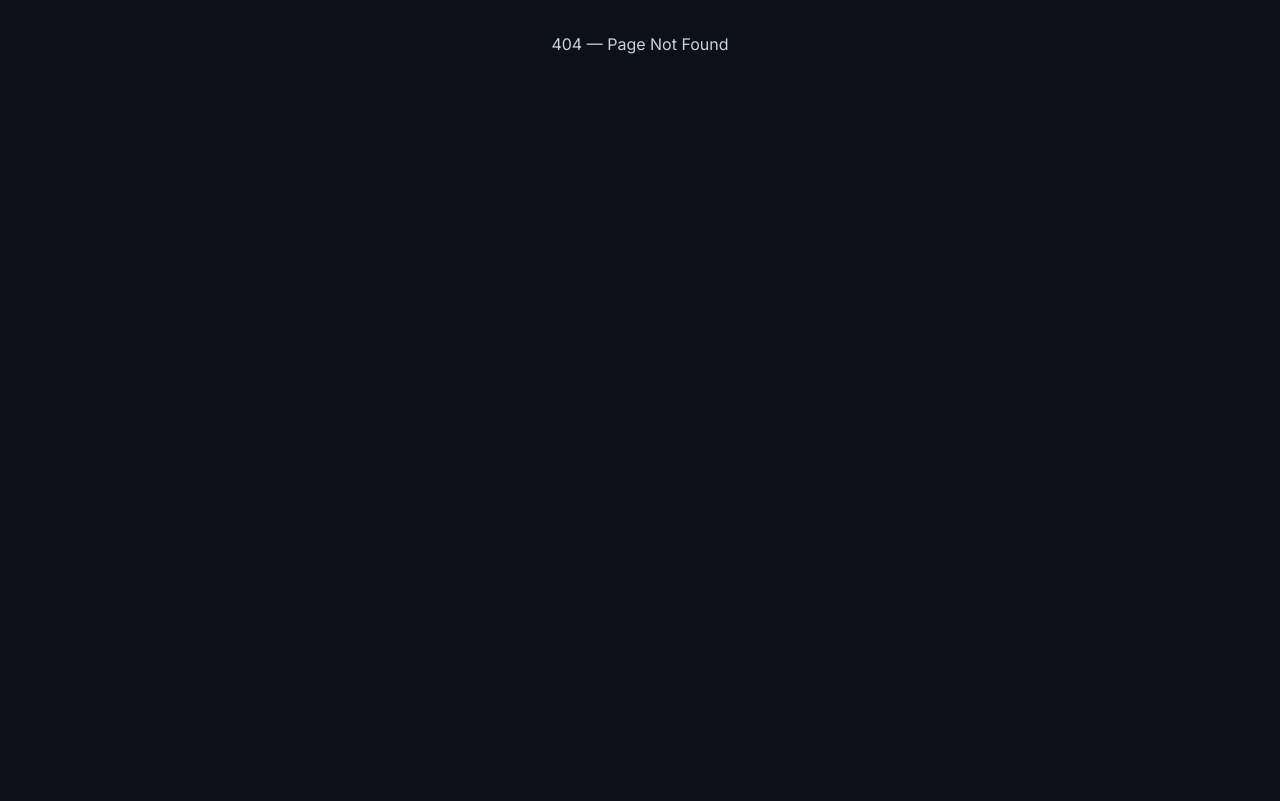
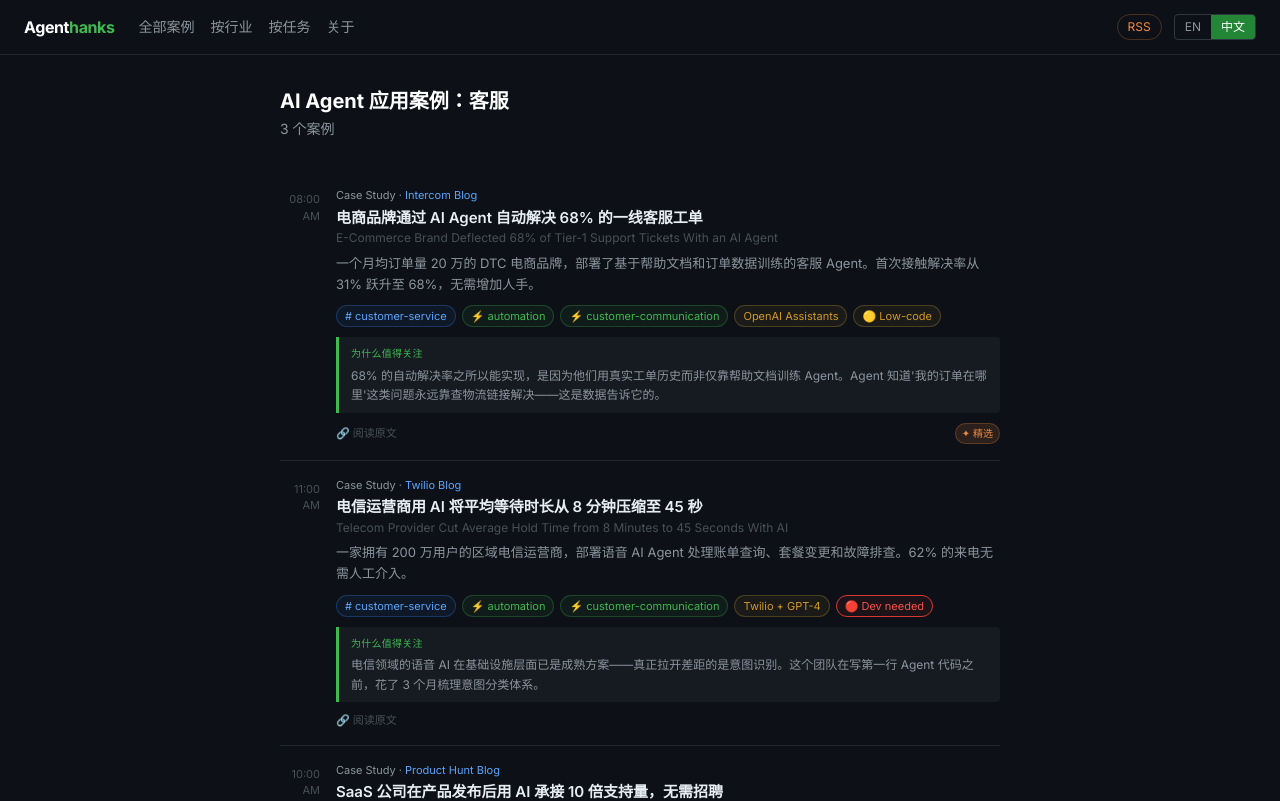
Before and after one commit to odebo/agentcases, a Next.js app: page /zh/industry/customer-service in a window 1280 px wide. Before the commit this address had no page. Shown: the top 801 px of the page. Built offline with nearby package versions, Linux system fonts and the light colour scheme.

Commit message:
feat: add /zh/ routes for full Chinese language support

```diff
--- /dev/null
+++ b/app/zh/case/[slug]/page.tsx
@@ -0,0 +1,49 @@
+import { notFound } from 'next/navigation'
+import Nav from '@/components/Nav'
+import TagBadge from '@/components/TagBadge'
+import AiComment from '@/components/AiComment'
+import { getAllCases, getCaseBySlug } from '@/lib/cases'
+import { MDXRemote } from 'next-mdx-remote/rsc'
+import type { Metadata } from 'next'
+
+type Props = { params: Promise<{ slug: string }> }
+
+export async function generateStaticParams() {
+  return getAllCases().map(c => ({ slug: c.slug }))
+}
+
+export async function generateMetadata({ params }: Props): Promise<Metadata> {
+  const { slug } = await params
+  const c = getCaseBySlug(slug)
+  if (!c) return {}
+  return { title: c.meta_title, description: c.meta_description }
+}
+
+export default async function CasePageZh({ params }: Props) {
+  const { slug } = await params
+  const c = getCaseBySlug(slug)
+  if (!c) return notFound()
+
+  return (
+    <>
+      <Nav lang="zh" />
+      <div className="max-w-3xl mx-auto px-6 py-8">
+        <div className="text-[11px] text-[var(--text-muted)] mb-3">
+          案例研究 · <span className="text-[var(--accent-blue)]">{c.source}</span> · {new Date(c.date).toLocaleDateString('zh-CN')}
+        </div>
+        <h1 className="text-2xl font-bold text-[#e6edf3] leading-snug mb-1">{c.title_zh}</h1>
+        <p className="text-sm text-[var(--text-dim)] mb-4">{c.title_en}</p>
+        <div className="flex flex-wrap gap-1.5 mb-6">
+          <TagBadge type="industry" label={`# ${c.industry}`} />
+          {c.task.map(t => <TagBadge key={t} type="task" label={`⚡ ${t}`} />)}
+          <TagBadge type="tool" label={c.framework} />
+          <TagBadge type={c.difficulty} label={c.difficulty} />
+        </div>
+        <AiComment text={c.comment_zh} lang="zh" />
+        <div className="prose prose-invert prose-sm max-w-none mt-8">
+          <MDXRemote source={c.content} />
+        </div>
+      </div>
+    </>
+  )
+}
--- /dev/null
+++ b/app/zh/industry/[slug]/page.tsx
@@ -0,0 +1,54 @@
+import { notFound } from 'next/navigation'
+import Nav from '@/components/Nav'
+import CaseCard from '@/components/CaseCard'
+import { getCasesByIndustry } from '@/lib/cases'
+import { Industry } from '@/lib/types'
+import type { Metadata } from 'next'
+
+type Props = { params: Promise<{ slug: string }> }
+
+const INDUSTRY_LABELS: Record<Industry, { en: string; zh: string }> = {
+  sales:            { en: 'Sales',            zh: '销售' },
+  'customer-service': { en: 'Customer Service', zh: '客服' },
+  hr:               { en: 'HR',               zh: 'HR' },
+  legal:            { en: 'Legal',            zh: '法务' },
+  operations:       { en: 'Operations',       zh: '运营' },
+  marketing:        { en: 'Marketing',        zh: '市场' },
+  finance:          { en: 'Finance',          zh: '财务' },
+  product:          { en: 'Product',          zh: '产品' },
+}
+
+export async function generateStaticParams() {
+  return (Object.keys(INDUSTRY_LABELS) as Industry[]).map(slug => ({ slug }))
+}
+
+export async function generateMetadata({ params }: Props): Promise<Metadata> {
+  const { slug } = await params
+  const label = INDUSTRY_LABELS[slug as Industry]
+  if (!label) return {}
+  return {
+    title: `AI Agent 应用案例：${label.zh} — Agenthanks`,
+    description: `${label.zh}行业真实 AI Agent 应用案例，涵盖自动化、数据分析等场景。`,
+  }
+}
+
+export default async function IndustryPageZh({ params }: Props) {
+  const { slug } = await params
+  const industry = slug as Industry
+  if (!INDUSTRY_LABELS[industry]) return notFound()
+  const cases = getCasesByIndustry(industry)
+
+  return (
+    <>
+      <Nav lang="zh" />
+      <div className="max-w-3xl mx-auto px-6 py-8">
+        <h1 className="text-xl font-bold text-white mb-1">AI Agent 应用案例：{INDUSTRY_LABELS[industry].zh}</h1>
+        <p className="text-sm text-[var(--text-muted)] mb-8">{cases.length} 个案例</p>
+        {cases.map(c => <CaseCard key={c.slug} c={c} lang="zh" />)}
+        {cases.length === 0 && (
+          <p className="text-[var(--text-muted)] py-12 text-center">该行业暂无案例。</p>
+        )}
+      </div>
+    </>
+  )
+}
--- /dev/null
+++ b/app/zh/page.tsx
@@ -0,0 +1,23 @@
+import Nav from '@/components/Nav'
+import Sidebar from '@/components/Sidebar'
+import HomeFeed from '@/components/HomeFeed'
+import { getAllCases } from '@/lib/cases'
+import type { Metadata } from 'next'
+
+export const metadata: Metadata = {
+  title: 'Agenthanks — 真实 AI Agent 应用案例',
+  description: '按行业浏览真实 AI Agent 应用案例：销售、客服、HR、法务、运营、市场等。',
+}
+
+export default function HomePageZh() {
+  const cases = getAllCases()
+  return (
+    <>
+      <Nav lang="zh" />
+      <div className="flex max-w-5xl mx-auto px-6">
+        <Sidebar lang="zh" />
+        <HomeFeed cases={cases} lang="zh" />
+      </div>
+    </>
+  )
+}
--- /dev/null
+++ b/app/zh/task/[slug]/page.tsx
@@ -0,0 +1,51 @@
+import { notFound } from 'next/navigation'
+import Nav from '@/components/Nav'
+import CaseCard from '@/components/CaseCard'
+import { getCasesByTask } from '@/lib/cases'
+import { TaskType } from '@/lib/types'
+import type { Metadata } from 'next'
+
+type Props = { params: Promise<{ slug: string }> }
+
+const TASK_LABELS: Record<TaskType, { en: string; zh: string }> = {
+  automation:              { en: 'Automation',           zh: '自动化' },
+  'data-analysis':         { en: 'Data Analysis',        zh: '数据分析' },
+  'content-generation':    { en: 'Content Generation',   zh: '内容生成' },
+  'decision-support':      { en: 'Decision Support',     zh: '决策辅助' },
+  'customer-communication':{ en: 'Customer Communication', zh: '客户沟通' },
+}
+
+export async function generateStaticParams() {
+  return (Object.keys(TASK_LABELS) as TaskType[]).map(slug => ({ slug }))
+}
+
+export async function generateMetadata({ params }: Props): Promise<Metadata> {
+  const { slug } = await params
+  const label = TASK_LABELS[slug as TaskType]
+  if (!label) return {}
+  return {
+    title: `AI Agent 应用案例：${label.zh} — Agenthanks`,
+    description: `${label.zh}场景下的真实 AI Agent 应用案例。`,
+  }
+}
+
+export default async function TaskPageZh({ params }: Props) {
+  const { slug } = await params
+  const task = slug as TaskType
+  if (!TASK_LABELS[task]) return notFound()
+  const cases = getCasesByTask(task)
+
+  return (
+    <>
+      <Nav lang="zh" />
+      <div className="max-w-3xl mx-auto px-6 py-8">
+        <h1 className="text-xl font-bold text-white mb-1">AI Agent 应用案例：{TASK_LABELS[task].zh}</h1>
+        <p className="text-sm text-[var(--text-muted)] mb-8">{cases.length} 个案例</p>
+        {cases.map(c => <CaseCard key={c.slug} c={c} lang="zh" />)}
+        {cases.length === 0 && (
+          <p className="text-[var(--text-muted)] py-12 text-center">该任务类型暂无案例。</p>
+        )}
+      </div>
+    </>
+  )
+}
--- a/components/HomeFeed.tsx
+++ b/components/HomeFeed.tsx
@@ -18,7 +18,7 @@ export default function HomeFeed({ cases, lang = 'en' }: { cases: Case[]; lang?:
           <div key={date}>
             <div className="flex items-center gap-3 py-4">
               <span className="text-xs text-[var(--text-dim)] whitespace-nowrap">
-                {new Date(`${date}T00:00:00`).toLocaleDateString('en-US', { year: 'numeric', month: 'long', day: 'numeric' })}
+                {new Date(`${date}T00:00:00`).toLocaleDateString(lang === 'zh' ? 'zh-CN' : 'en-US', { year: 'numeric', month: 'long', day: 'numeric' })}
               </span>
               <div className="flex-1 h-px bg-[var(--border)]" />
             </div>
@@ -26,7 +26,7 @@ export default function HomeFeed({ cases, lang = 'en' }: { cases: Case[]; lang?:
           </div>
         ))}
         {filtered.length === 0 && (
-          <p className="text-[var(--text-muted)] py-12 text-center">No cases yet for this category.</p>
+          <p className="text-[var(--text-muted)] py-12 text-center">{lang === 'zh' ? '该分类暂无案例。' : 'No cases yet for this category.'}</p>
         )}
       </main>
     </div>
```
